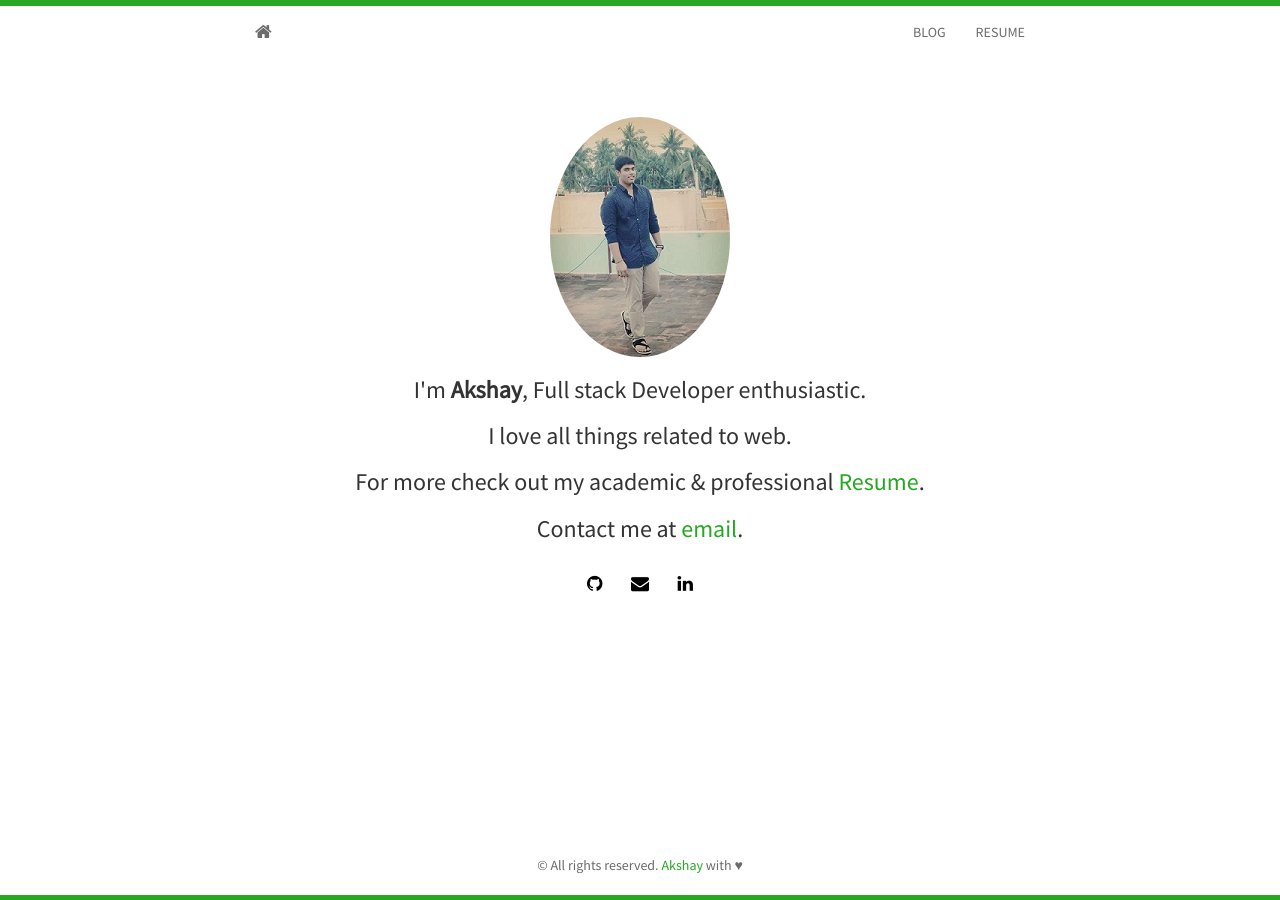
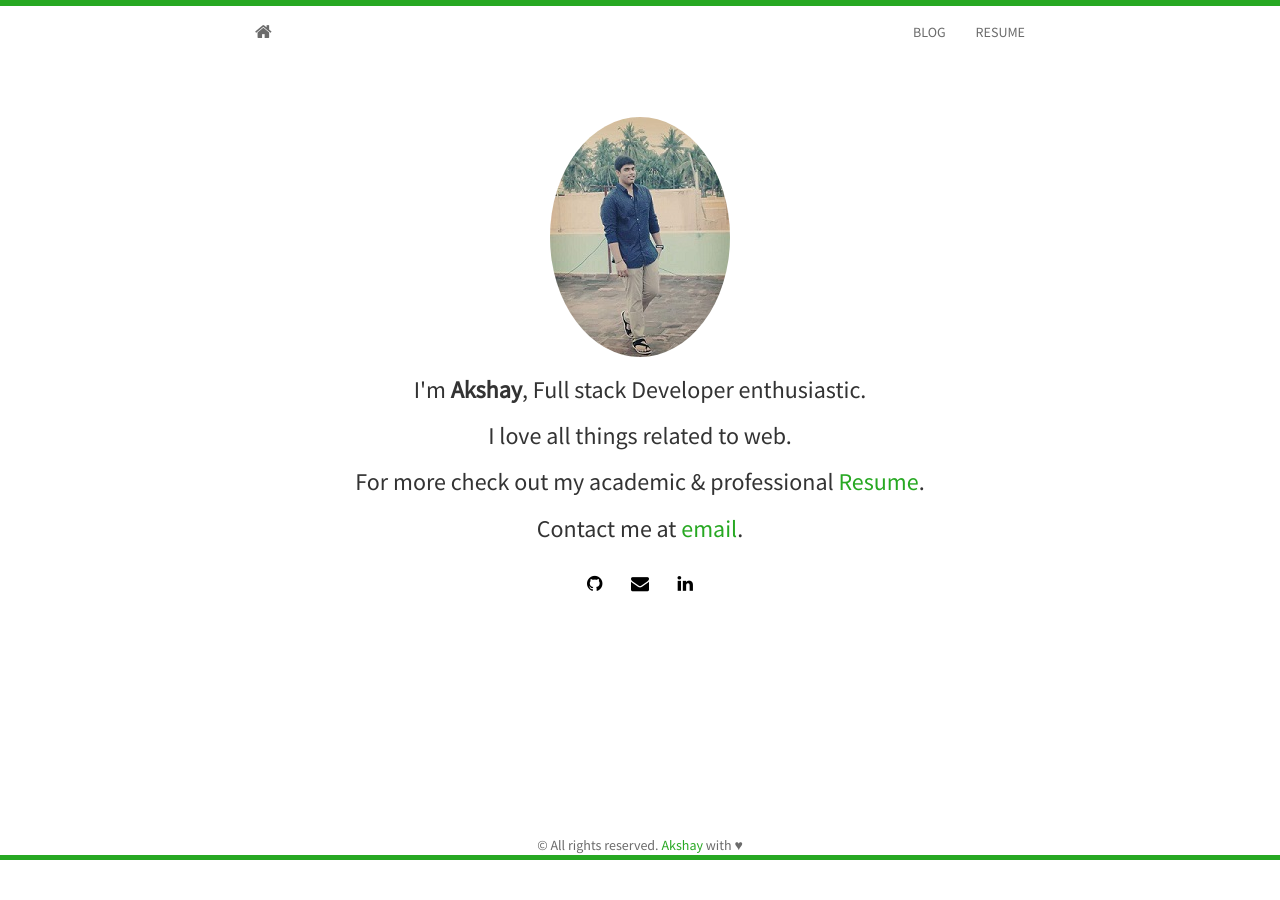
Before and after one commit to Akshaykishore/AkshayKishore.github.io, a Jekyll site: the page built from index.html, in a window 1280 px wide. Built offline with Jekyll 4.4.1, drawn with Linux system fonts in a browser that asks for light colours; nearby versions of some CDN libraries; the list of posts is cut into pages by our own code.

Commit message:
Create main.css

```diff
--- a/static/css/main.css
+++ b/static/css/main.css
@@ -89,12 +89,13 @@ body {
 
 .container {
   width: auto;
-	margin: 0 auto;
+
   max-width: 800px;
   text-align: center;
 }
 .container .text-muted {
-  margin: 20px 0;
+ /* margin: 20px 0;*/
+	margin: 0 auto;
 }
 .container a {
   color: #27A822;
```
